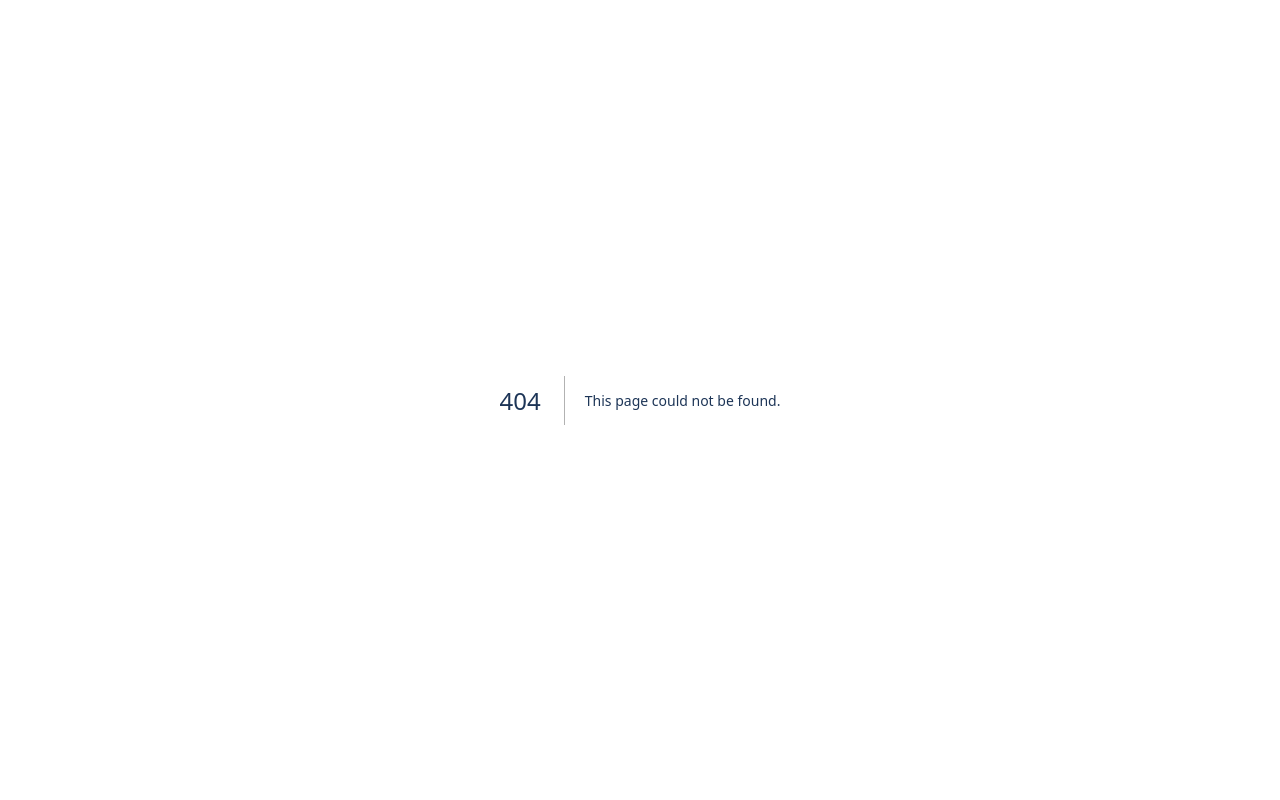
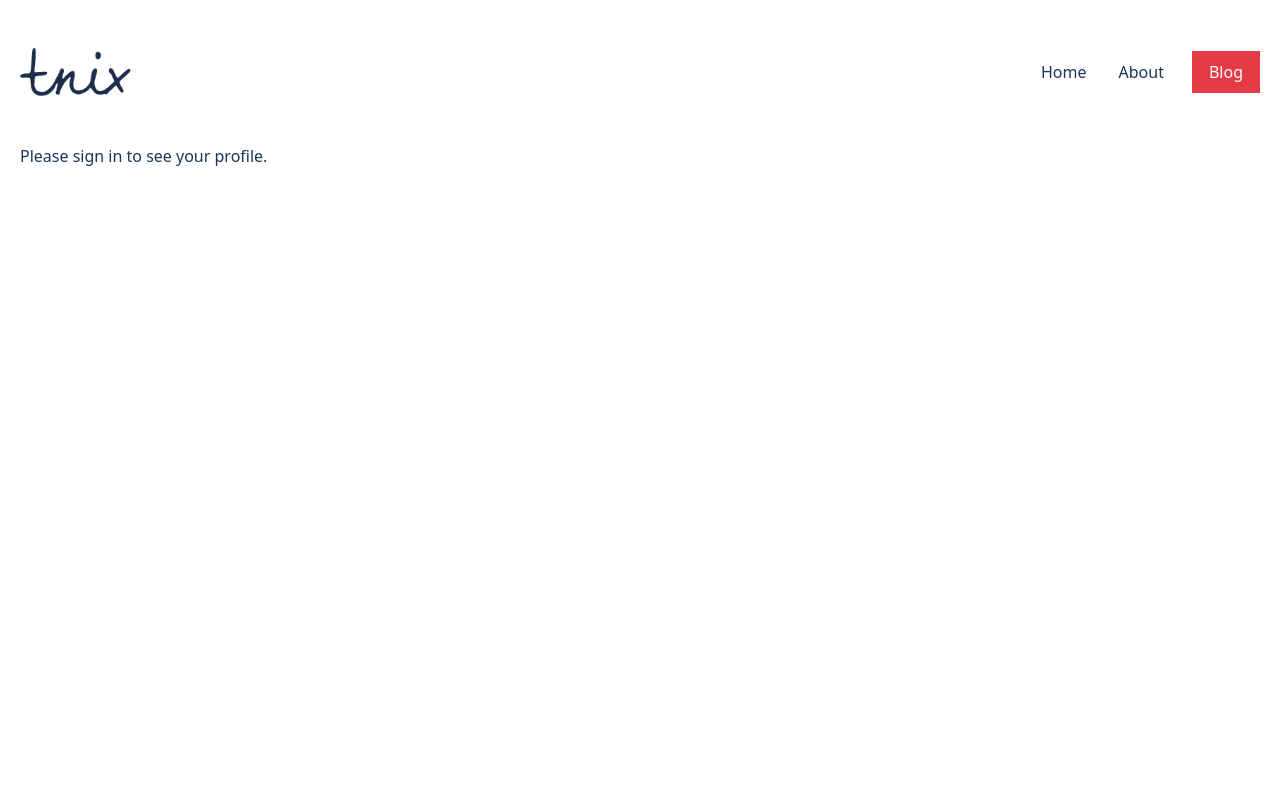
Before and after one commit to tylernix/tylernix.me, a Next.js app: page /profile in a window 1280 px wide. Before the commit this address had no page. Shown: the top 800 px of the page. Built offline with nearby package versions, Linux system fonts and the light colour scheme; no server answers; what @tailwindcss/typography would draw is missing.

Commit message:
Feature/nextjs auth0 (#22)
* adding basic nextjs-auth support

* adding nextjs-auth0@beta support

* adding Auth greeting based on if the user is signed in or not

* adding auth0 login to website

* cleanup + styling profile page

* update @nextjs-auth0

```diff
--- /dev/null
+++ b/next.config.js
@@ -0,0 +1,21 @@
+module.exports = {
+    // Uncomment the line below to enable basePath, pages and
+    // redirects will then have a path prefix (`/app` in this case)
+    //
+    // basePath: '/app',
+
+    async redirects() {
+      return [
+        {
+          source: '/auth0',
+          destination: '/api/auth/login',
+          permanent: false,
+        },
+        {
+          source: '/logout',
+          destination: '/api/auth/logout',
+          permanent: false,
+        }
+      ]
+    },
+  }
--- a/package.json
+++ b/package.json
@@ -7,6 +7,7 @@
     "start": "next start"
   },
   "dependencies": {
+    "@auth0/nextjs-auth0": "^1.2.0",
     "@tailwindcss/typography": "^0.3.1",
     "autoprefixer": "^10.1.0",
     "bootstrap": "^4.5.3",
--- a/pages/_app.js
+++ b/pages/_app.js
@@ -1,5 +1,11 @@
 import '../styles/index.css'
+import React from 'react';
+import { UserProvider } from '@auth0/nextjs-auth0';
 
 export default function MyApp({ Component, pageProps }) {
-  return <Component {...pageProps} />
+  return (
+    <UserProvider>
+      <Component {...pageProps} />
+    </UserProvider>
+  );
 }
--- /dev/null
+++ b/pages/api/auth/[...auth0].js
@@ -0,0 +1,30 @@
+import { handleAuth, handleLogin } from '@auth0/nextjs-auth0';
+//import { loginHandler } from '@auth0/nextjs-auth0/dist/auth0-session';
+
+// const getLoginState = (req, loginOptions) => {
+//     return { basket_id: getBasketId(req) };
+//   };
+
+// const loginOptions = {
+//     authorizationParams: [{
+//         response_type: 'code',
+//         scope: 'openid profile email',
+
+//         // Additional parameters
+//         acr_value: "tenant:test-tenant",
+//         custom_param: "custom-value"
+//     }],
+//     getLoginState
+// }
+
+let returnTo = "http://localhost:3000/profile";
+
+export default handleAuth({
+    async loginHandler(req, res) {
+        try {
+            await handleLogin(req, res, { returnTo });
+        } catch (error) {
+            res.status(error.status || 500).end(error.message);
+        }
+    }
+});
--- /dev/null
+++ b/pages/profile.js
@@ -0,0 +1,47 @@
+import React from 'react';
+import { useUser } from '@auth0/nextjs-auth0';
+import Container from '../components/container'
+import MoreStories from '../components/more-stories'
+import HeroPost from '../components/hero-post'
+import Intro from '../components/intro'
+import WebAuthn from '../components/webauthn'
+import Layout from '../components/layout'
+import Header from '../components/header'
+import Head from 'next/head'
+import { CMS_NAME } from '../lib/constants'
+
+export default function Profile() {
+  const { user, error, isLoading } = useUser();
+
+  if (isLoading) return <div>Loading...</div>;
+  if (error) return <div>{error.message}</div>;
+
+  return (
+    <>
+      <Layout>
+        <Head>
+          <title>Profile</title>
+        </Head>
+          <Header />
+          <Container>
+            <div className="prose lg:prose-xl">
+              {user &&
+                <div>
+                  <img src={user.picture} alt={user.name} />
+                  <p><b>User Name:</b> {user.name ? user.name : "None"}</p>
+                  <p><b>User Email:</b> {user.email ? user.email : "None"}</p>
+                  <p><b>User ID:</b> {user.sub}</p>
+                </div>
+              }
+              {!user &&
+                <div>
+                  <p>Please <a className="" href="/api/auth/login">sign in</a> to see your profile.</p>
+                </div>
+              }
+            </div>
+
+          </Container>
+      </Layout>
+    </>
+  )
+}
```
Also changed, not shown: components/footer.js (+0 -23 lines), components/header.js (+3 -18 lines), 1 other file (tests, documents, lock files or other folders).
